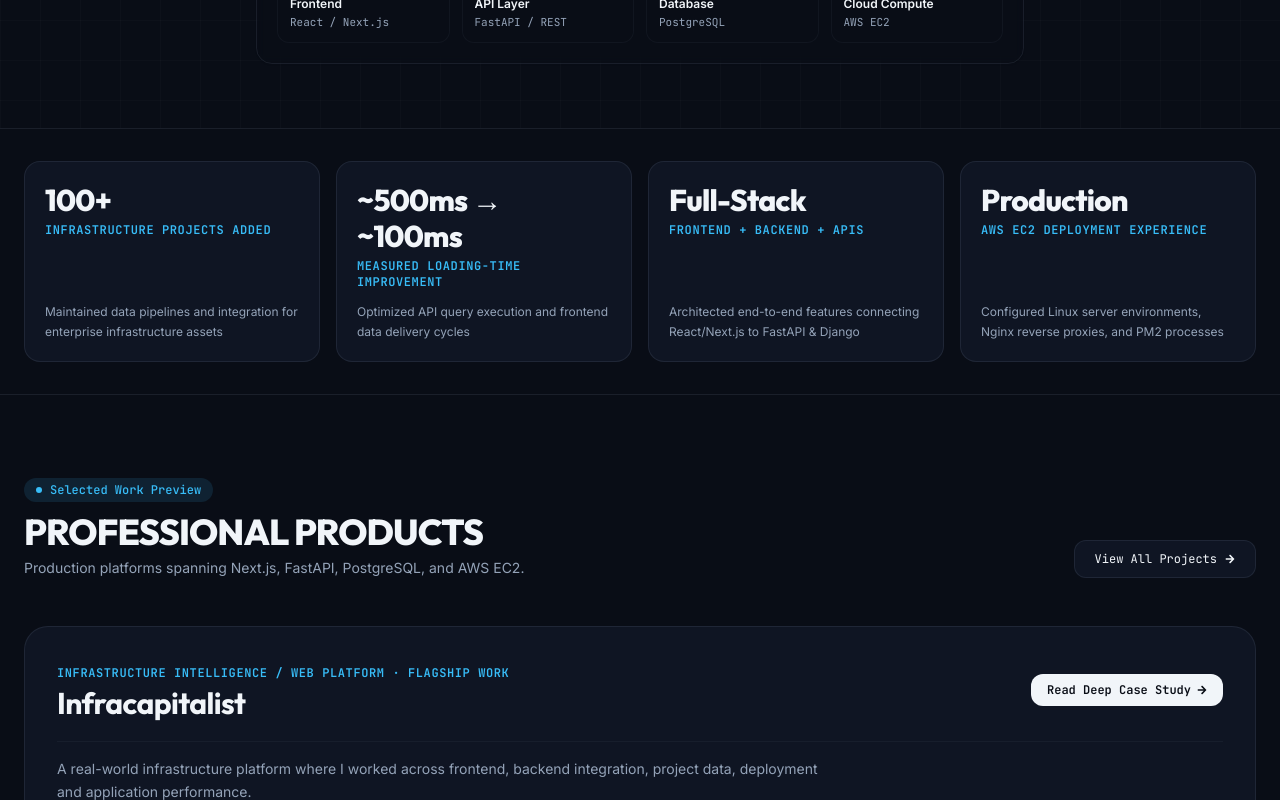
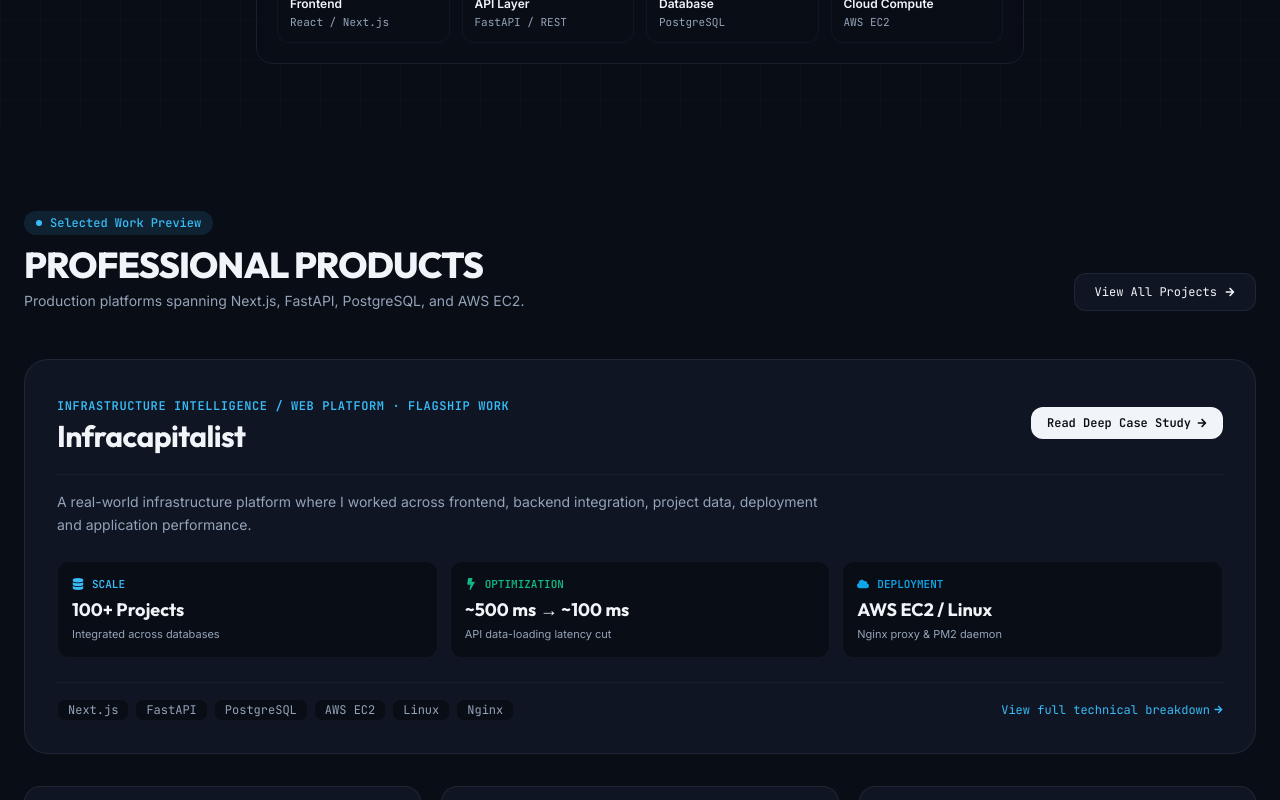
Before and after one commit to Arshwinsajeevan/my-portfolio, a React (Vite) app: page / in a window 1280 px wide. Shown: the part 740-1540 px from the top of the page. Built offline with nearby package versions, Linux system fonts and the light colour scheme.

Commit message:
updated portfolio

```diff
--- a/src/components/StatsBanner.jsx
+++ /dev/null
@@ -1,38 +0,0 @@
-import React from 'react';
-import { motion } from 'framer-motion';
-import { verifiedMetrics } from '../data/portfolioData';
-
-const StatsBanner = () => {
-  return (
-    <section className="py-8 bg-[var(--bg-color)] border-y border-[var(--border-color)] relative">
-      <div className="container mx-auto px-4 sm:px-6 max-w-7xl">
-        <div className="grid grid-cols-1 sm:grid-cols-2 lg:grid-cols-4 gap-4">
-          {verifiedMetrics.map((item, index) => (
-            <motion.div
-              key={item.label}
-              initial={{ opacity: 0, y: 15 }}
-              whileInView={{ opacity: 1, y: 0 }}
-              viewport={{ once: true }}
-              transition={{ duration: 0.4, delay: index * 0.08 }}
-              className="p-5 rounded-2xl bg-[var(--card-bg)] border border-[var(--border-color)] hover:border-[var(--accent-color)] transition-all flex flex-col justify-between"
-            >
-              <div>
-                <span className="block text-2xl sm:text-3xl font-heading font-extrabold text-[var(--text-color)] tracking-tight">
-                  {item.value}
-                </span>
-                <span className="block text-xs font-mono font-semibold uppercase tracking-wider text-[var(--accent-color)] mt-1">
-                  {item.label}
-                </span>
-              </div>
-              <p className="text-xs text-[var(--text-muted)] mt-3 leading-relaxed">
-                {item.detail}
-              </p>
-            </motion.div>
-          ))}
-        </div>
-      </div>
-    </section>
-  );
-};
-
-export default StatsBanner;
--- a/src/data/portfolioData.js
+++ b/src/data/portfolioData.js
@@ -16,29 +16,6 @@
   resumeUrl: "/resume.pdf",
   techStackSummary: ["React", "Next.js", "FastAPI", "PostgreSQL", "AWS EC2"],
 };
-
-export const verifiedMetrics = [
-  {
-    value: "100+",
-    label: "Infrastructure Projects Added",
-    detail: "Maintained data pipelines and integration for enterprise infrastructure assets",
-  },
-  {
-    value: "~500ms → ~100ms",
-    label: "Measured Loading-Time Improvement",
-    detail: "Optimized API query execution and frontend data delivery cycles",
-  },
-  {
-    value: "Full-Stack",
-    label: "Frontend + Backend + APIs",
-    detail: "Architected end-to-end features connecting React/Next.js to FastAPI & Django",
-  },
-  {
-    value: "Production",
-    label: "AWS EC2 Deployment Experience",
-    detail: "Configured Linux server environments, Nginx reverse proxies, and PM2 processes",
-  },
-];
 
 export const professionalWork = [
   {
--- a/src/pages/HomePage.jsx
+++ b/src/pages/HomePage.jsx
@@ -1,6 +1,5 @@
 import React from 'react';
 import Hero from '../components/Hero';
-import StatsBanner from '../components/StatsBanner';
 import FeaturedWork from '../components/FeaturedWork';
 import Experience from '../components/Experience';
 import CodeToProduction from '../components/CodeToProduction';
@@ -17,10 +16,7 @@
       {/* 1. Hero */}
       <Hero />
 
-      {/* 2. Quick metrics / technical snapshot */}
-      <StatsBanner />
-
-      {/* 3. Selected Professional Work (Infracapitalist flagship + company products) */}
+      {/* 2. Selected Professional Work (Infracapitalist flagship + company products) */}
       <FeaturedWork />
 
       {/* 4. Experience (NeoMegaOne & VIndia) */}
@@ -29,22 +25,22 @@
       {/* 5. From Code to Production (Pipeline visualizer) */}
       <CodeToProduction />
 
-      {/* 6. Skills (Categorized technical chips) */}
+      {/* 5. Skills (Categorized technical chips) */}
       <Skills />
+
+      {/* 6. Personal Projects (Independent Builds: CropCare, AI Live Chat, Rustique, etc.) */}
+      <Projects />
 
       {/* 7. Engineering Approach */}
       <EngineeringApproach />
 
-      {/* 8. Personal Projects (CropCare, AI Live Chat, Rustique, etc.) */}
-      <Projects />
-
-      {/* 9. About */}
+      {/* 8. About */}
       <About />
 
-      {/* 10. Education & Certifications */}
+      {/* 9. Education & Certifications */}
       <Education />
 
-      {/* 11. Contact */}
+      {/* 10. Contact */}
       <Contact />
     </main>
   );
```
Also changed, not shown: 1 other file (tests, documents, lock files or other folders).
